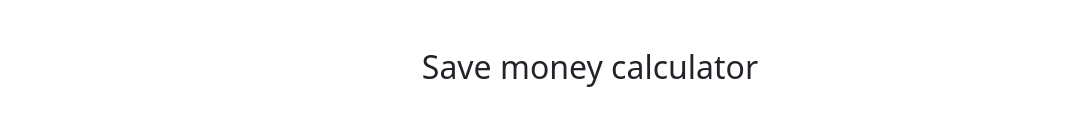
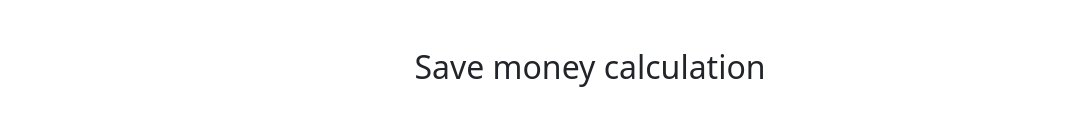
Before and after one commit to NurulHudaDev/Save-money-calculation, a plain HTML site: page index.html in a window 1280 px wide. Shown: the top 140 px of the page, without its empty margins (50-1118 px from the left). Drawn offline with nearby package versions, Linux system fonts and the light colour scheme.

Commit message:
assignment-5

```diff
--- a/index.html
+++ b/index.html
@@ -12,7 +12,7 @@
 </head>
 <body>
     <header class="d-flex justify-content-center mt-5">
-        <h2>Save money calculator</h2>
+        <h2>Save money calculation</h2>
     </header>
     <main>
         <section class="container mt-5">
```
